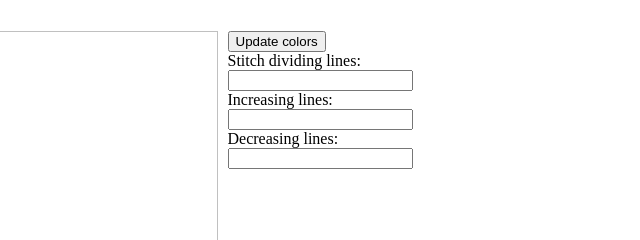
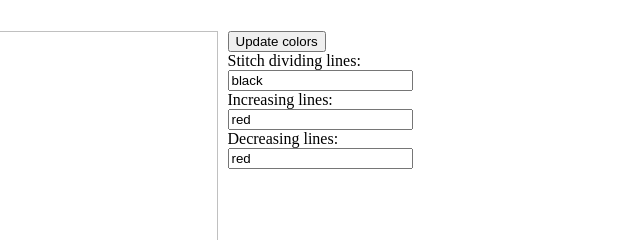
Before and after one commit to billbrod/amigurumi-pattern-display, a plain HTML site: page index.html in a window 1280 px wide. Shown: the part 298-538 px from the top of the page, 320-960 px from the left. Drawn offline with nearby package versions, Linux system fonts and the light colour scheme.

Commit message:
specifies default values

```diff
--- a/index.html
+++ b/index.html
@@ -52,11 +52,11 @@
             <form id='color-form' action='javascript:update_colors()'>
                 <input type='submit' value='Update colors'><br>
                 <label for='cell'>Stitch dividing lines:</label>
-                <input type='text' id='cell' name='cell'><br>
+                <input type='text' id='cell' name='cell' value='black'><br>
                 <label for='inc'>Increasing lines:</label>
-                <input type='text' id='inc' name='inc'><br>
+                <input type='text' id='inc' name='inc' value='red'><br>
                 <label for='dec'>Decreasing lines:</label>
-                <input type='text' id='dec' name='dec'><br>
+                <input type='text' id='dec' name='dec' value='red'><br>
             </form>
             <div>
                 <h2>Pattern:</h2>
```
